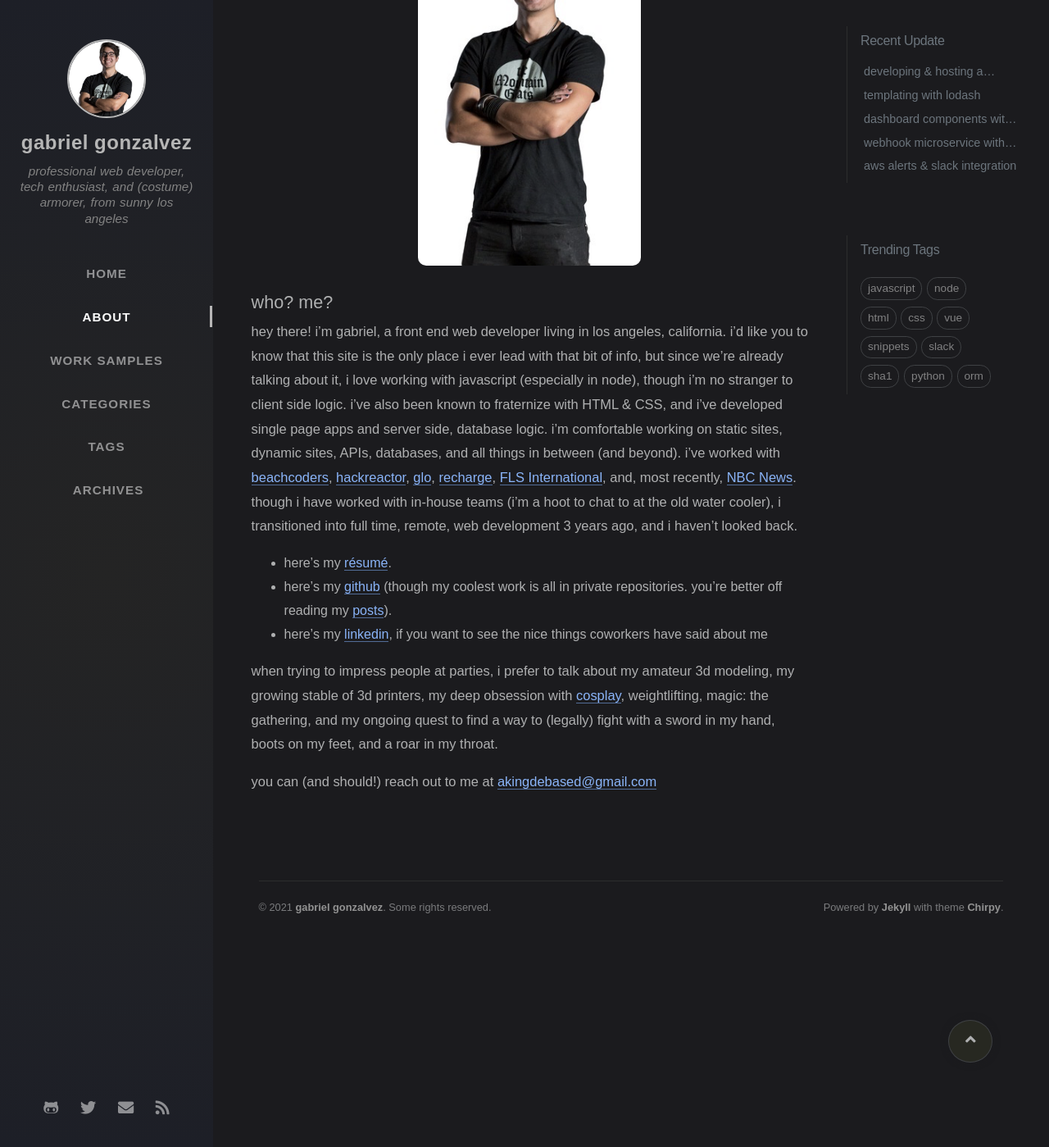
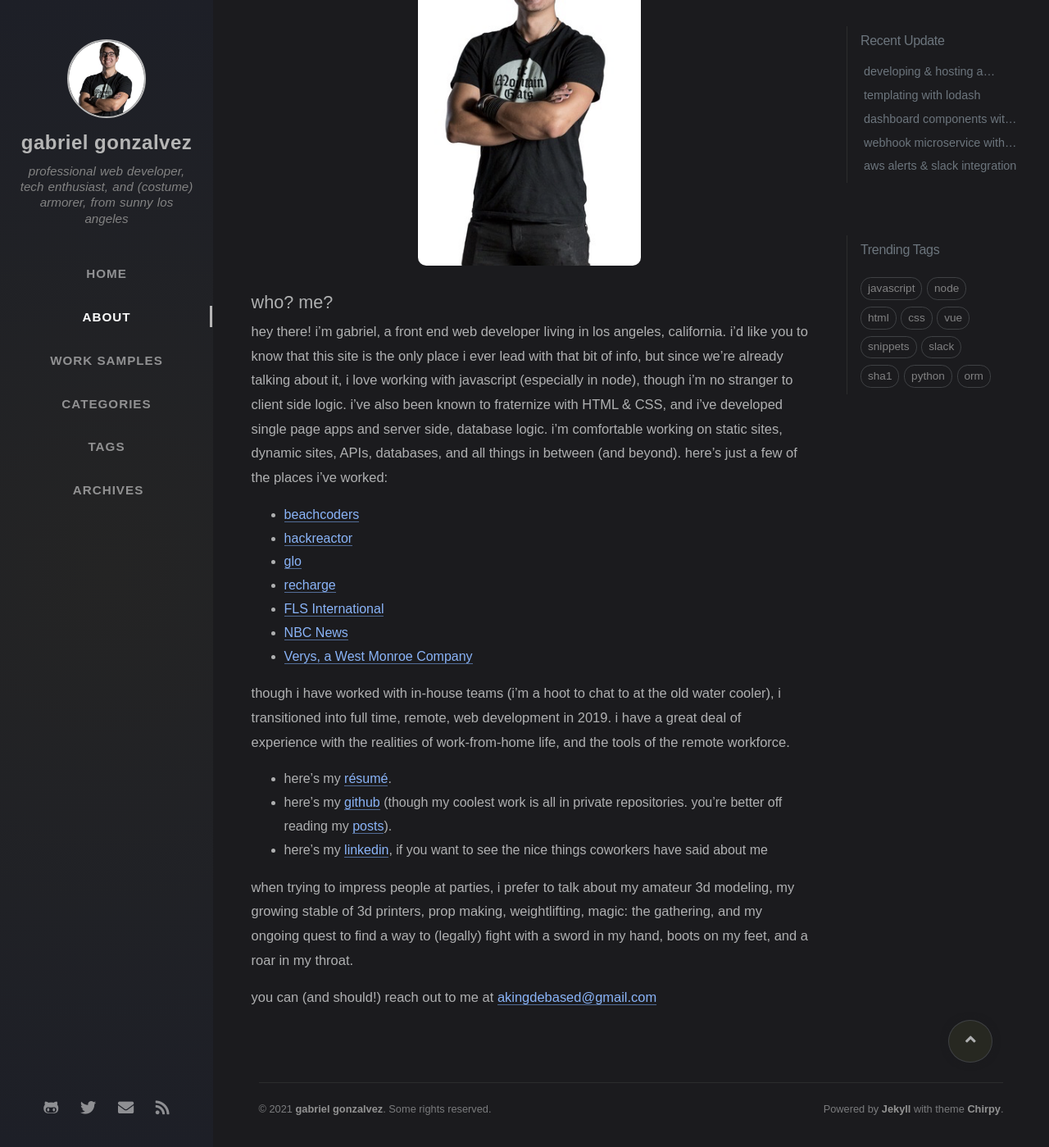
Before and after one commit to EnochSpevivo/enochspevivo.github.io, a Jekyll site: the page built from tabs/about.md, in a window 1280 px wide and 1400 px high, scrolled down 246 px. Shown: the whole window at 82% size. Built offline with Jekyll 4.4.1, drawn with Linux system fonts in a browser that asks for light colours; nearby versions of some CDN libraries; some web fonts are replaced; comment, search, counter and statistics services are not loaded.

Commit message:
update about page

```diff
--- a/tabs/about.md
+++ b/tabs/about.md
@@ -21,12 +21,22 @@ img {
 
 ## who? me?
 
-hey there! i'm gabriel, a front end web developer living in los angeles, california. i'd like you to know that this site is the only place i ever lead with that bit of info, but since we're already talking about it, i love working with javascript (especially in node), though i'm no stranger to client side logic. i've also been known to fraternize with HTML & CSS, and i've developed single page apps and server side, database logic. i'm comfortable working on static sites, dynamic sites, APIs, databases, and all things in between (and beyond). i've worked with [beachcoders](https://beachcoders.com), [hackreactor](https://www.hackreactor.com), [glo](https://www.glo.com), [recharge](https://rechargepayments.com/), [FLS International](https://www.linkedin.com/company/fls-international/), and, most recently, [NBC News](https://www.nbcnews.com/). though i have worked with in-house teams (i'm a hoot to chat to at the old water cooler), i transitioned into full time, remote, web development 3 years ago, and i haven't looked back.
+hey there! i'm gabriel, a front end web developer living in los angeles, california. i'd like you to know that this site is the only place i ever lead with that bit of info, but since we're already talking about it, i love working with javascript (especially in node), though i'm no stranger to client side logic. i've also been known to fraternize with HTML & CSS, and i've developed single page apps and server side, database logic. i'm comfortable working on static sites, dynamic sites, APIs, databases, and all things in between (and beyond). here's just a few of the places i've worked:
+
+* [beachcoders](https://beachcoders.com)
+* [hackreactor](https://www.hackreactor.com)
+* [glo](https://www.glo.com)
+* [recharge](https://rechargepayments.com/)
+* [FLS International](https://www.linkedin.com/company/fls-international/)
+* [NBC News](https://www.nbcnews.com/)
+* [Verys, a West Monroe Company](https://view.westmonroe.com/verys/p/1)
+
+though i have worked with in-house teams (i'm a hoot to chat to at the old water cooler), i transitioned into full time, remote, web development in 2019. i have a great deal of experience with the realities of work-from-home life, and the tools of the remote workforce.
 
 - here's my [résumé](https://docs.google.com/document/d/18aB1gV9nbEsj36O1ULnJs-pF1VNVbuvNH7Hq1EWfCrM/edit?usp=sharing).
 - here's my [github](https://github.com/AKingDebased) (though my coolest work is all in private repositories. you're better off reading my [posts](/)).
 - here's my [linkedin](https://www.linkedin.com/in/gabriel-gonzalvez-927b51ab/), if you want to see the nice things coworkers have said about me
 
-when trying to impress people at parties, i prefer to talk about my amateur 3d modeling, my growing stable of 3d printers, my deep obsession with [cosplay](https://www.instagram.com/faithlessfew/), weightlifting, magic: the gathering, and my ongoing quest to find a way to (legally) fight with a sword in my hand, boots on my feet, and a roar in my throat.
+when trying to impress people at parties, i prefer to talk about my amateur 3d modeling, my growing stable of 3d printers, prop making, weightlifting, magic: the gathering, and my ongoing quest to find a way to (legally) fight with a sword in my hand, boots on my feet, and a roar in my throat.
 
 you can (and should!) reach out to me at [akingdebased@gmail.com](mailto:akingdebased@gmail.com)
```
